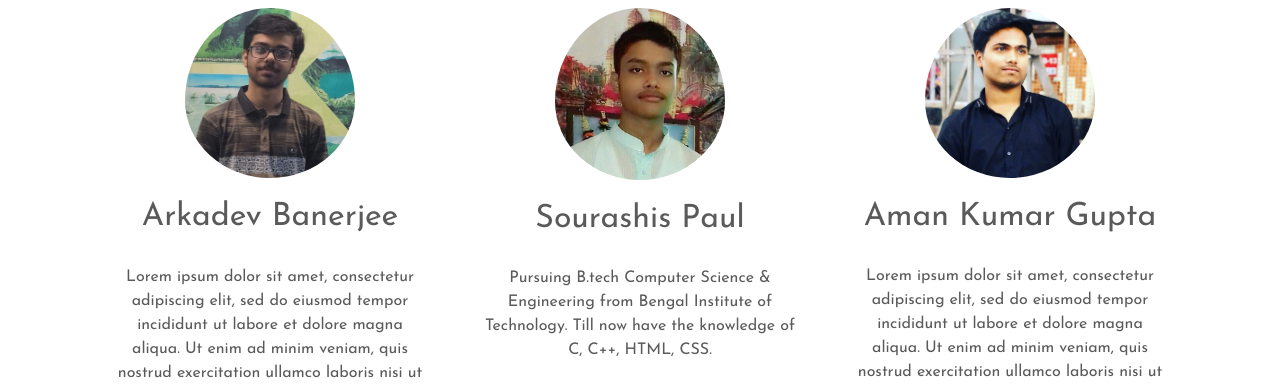
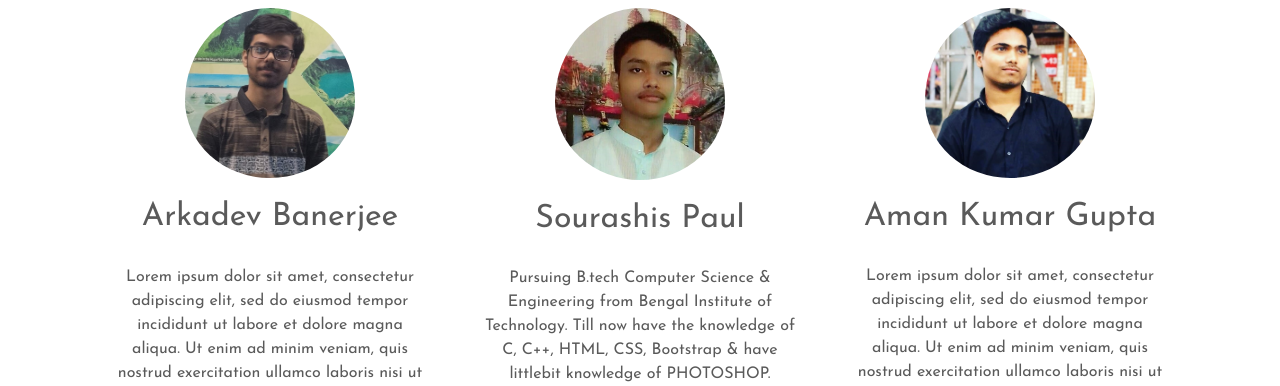
Before and after one commit to SPARK-WEB/firstproject, a plain HTML site: page index.html in a window 1280 px wide. Shown: the part 3525-3911 px from the top of the page. Drawn offline with nearby package versions, Linux system fonts and the light colour scheme; a script that the page names is missing.

Commit message:
Updated my About

```diff
--- a/index.html
+++ b/index.html
@@ -275,7 +275,7 @@
                     <div class="col-lg-4 col-xs-1 text-center">
                         <img src="about/souro.jpg" class="rounded-circle" style="width: 50%;height:auto;padding-top: 5px;padding-bottom: 20px; ">
                         <h2 style="padding-bottom: 20px;">Sourashis Paul</h2>
-                        <p style="padding-bottom: 20px;">Pursuing B.tech Computer Science & Engineering from Bengal Institute of Technology. Till now have the knowledge of C, C++, HTML, CSS.</p>
+                        <p style="padding-bottom: 20px;">Pursuing B.tech Computer Science & Engineering from Bengal Institute of Technology. Till now have the knowledge of C, C++, HTML, CSS, Bootstrap & have littlebit knowledge of PHOTOSHOP.</p>
 
                         <ul class="btn-class">
                             <li onclick="parent.open('https://www.facebook.com/sourashispaul.paul')"><i class="fab fa-facebook-f"></i></li>
```
